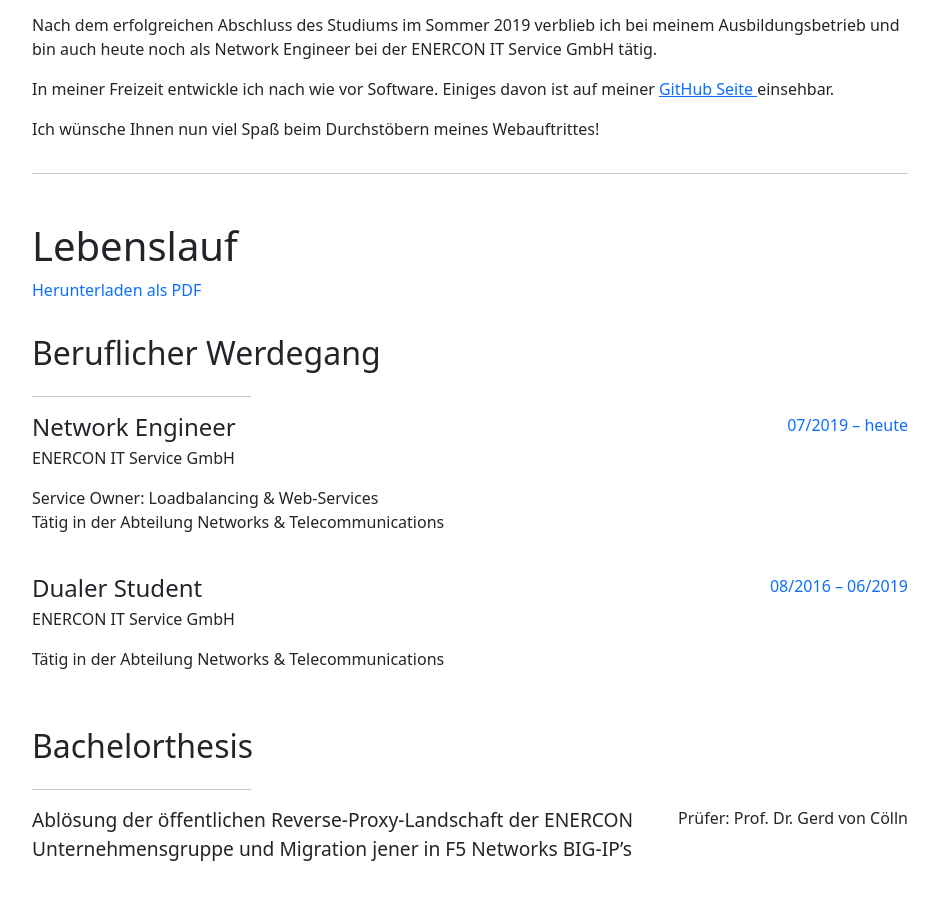
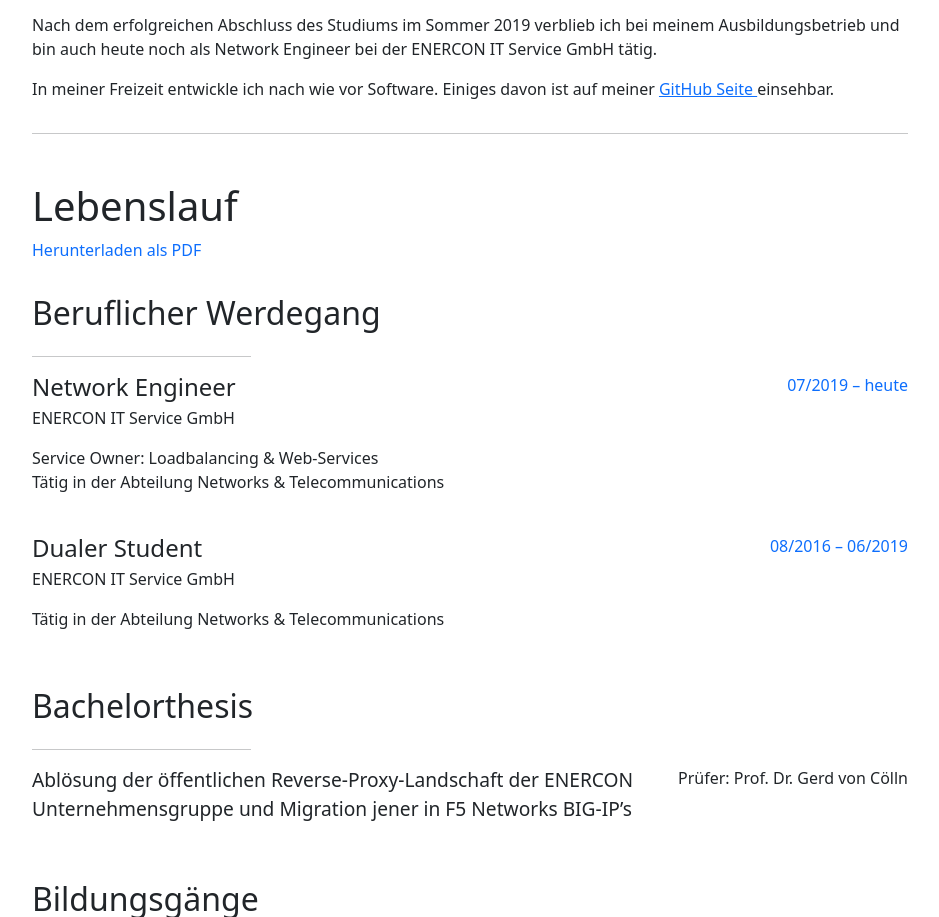
Before and after one commit to JannoTjarks/simplified-jtjarks.de, a plain HTML site: page src/index.html in a window 1280 px wide. Shown: the part 1100-2017 px from the top of the page, without its empty margins (170-1109 px from the left). Drawn offline with Linux system fonts and the light colour scheme.

Commit message:
Removed a filler sentence

```diff
--- a/src/index.html
+++ b/src/index.html
@@ -64,9 +64,6 @@
                     davon ist auf meiner <a href="https://github.com/JannoTjarks">
                         GitHub Seite
                     </a> einsehbar.
-                </p>
-                <p>
-                    Ich wünsche Ihnen nun viel Spaß beim Durchstöbern meines Webauftrittes!
                 </p>
             </div>
             <hr class="mb-5">
```
